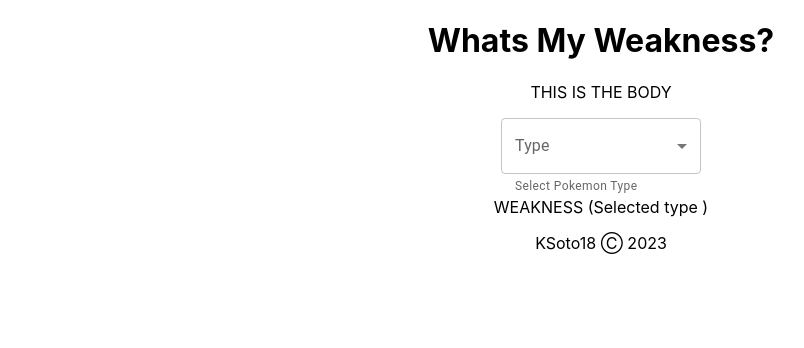
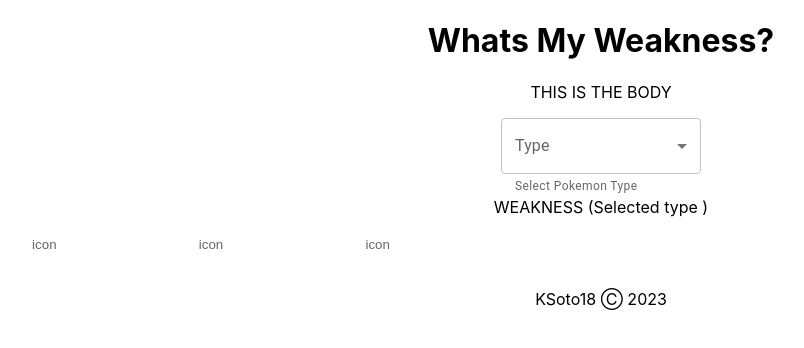
Before and after one commit to KSoto18/PKMN-WMW, a React (Create React App) app: page /about in a window 1280 px wide. Shown: the top 348 px of the page, without its empty margins (39-843 px from the left). Built offline with nearby package versions, Linux system fonts and the light colour scheme.

Commit message:
added a bottom navbar

```diff
--- a/src/App.js
+++ b/src/App.js
@@ -5,20 +5,29 @@
 import Header from './components/Header'
 import Footer from './components/Footer';
 import Body from './components/Body';
+import Navbar from './components/Navbar'
 
 function App() {
   return (
 
     <div className="App">
 
+      <div>
      <Header />
+     </div>
 
-     <section>
+     <div>
       <Body />
-     </section>
+     </div>
 
+      <div>
+     <Navbar />
+    </div>
 
+     <div>
      <Footer />
+     </div>
+
     </div>
 
   );
--- a/src/components/Navbar/index.jsx
+++ b/src/components/Navbar/index.jsx
@@ -1,21 +1,35 @@
-import React from 'react';
-
-import './styles.css';
-
-const Navbar = () => {
-
-     return (
-
-         <div> Navbar </div>
-
-     )
+import * as React from 'react';
+import BottomNavigation from '@mui/material/BottomNavigation';
+import BottomNavigationAction from '@mui/material/BottomNavigationAction';
 
 
+export default function LabelBottomNavigation() {
+  const [value, setValue] = React.useState('recents');
 
+  const icon = "icon";
+
+  const handleChange = (event, newValue) => {
+    setValue(newValue);
+  };
+
+  return (
+    <BottomNavigation sx={{ width: 500 }} value={value} onChange={handleChange}>
+      <BottomNavigationAction
+        label="Home"
+        value="home"
+        icon={icon}
+      />
+      <BottomNavigationAction
+        label="About"
+        value="about"
+        icon={icon}
+      />
+      <BottomNavigationAction
+        label="Contact"
+        value="contact"
+        icon={icon}
+      />
+
+    </BottomNavigation>
+  );
 }
-
-
-
-
-
-export default Navbar;
```
